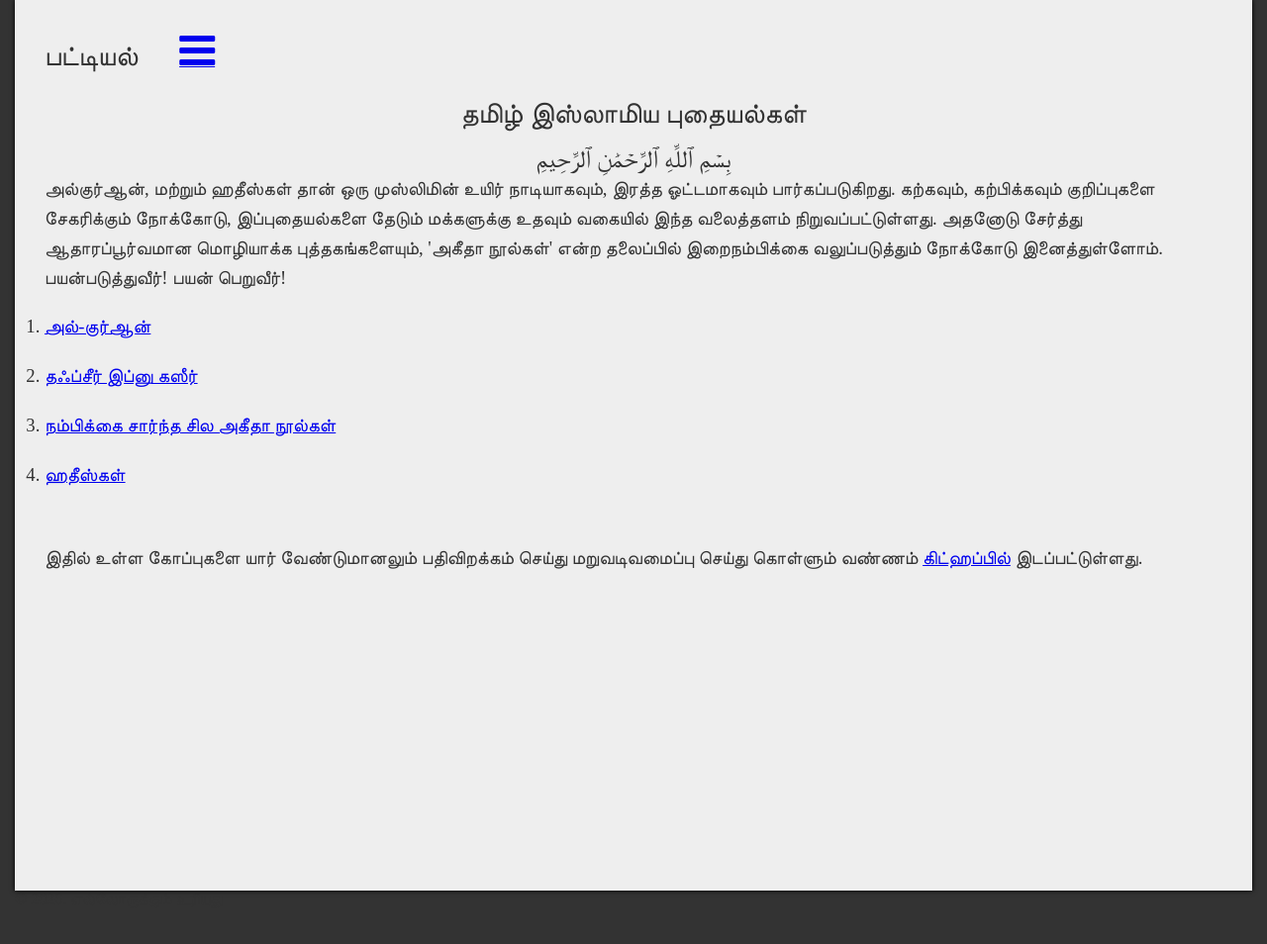
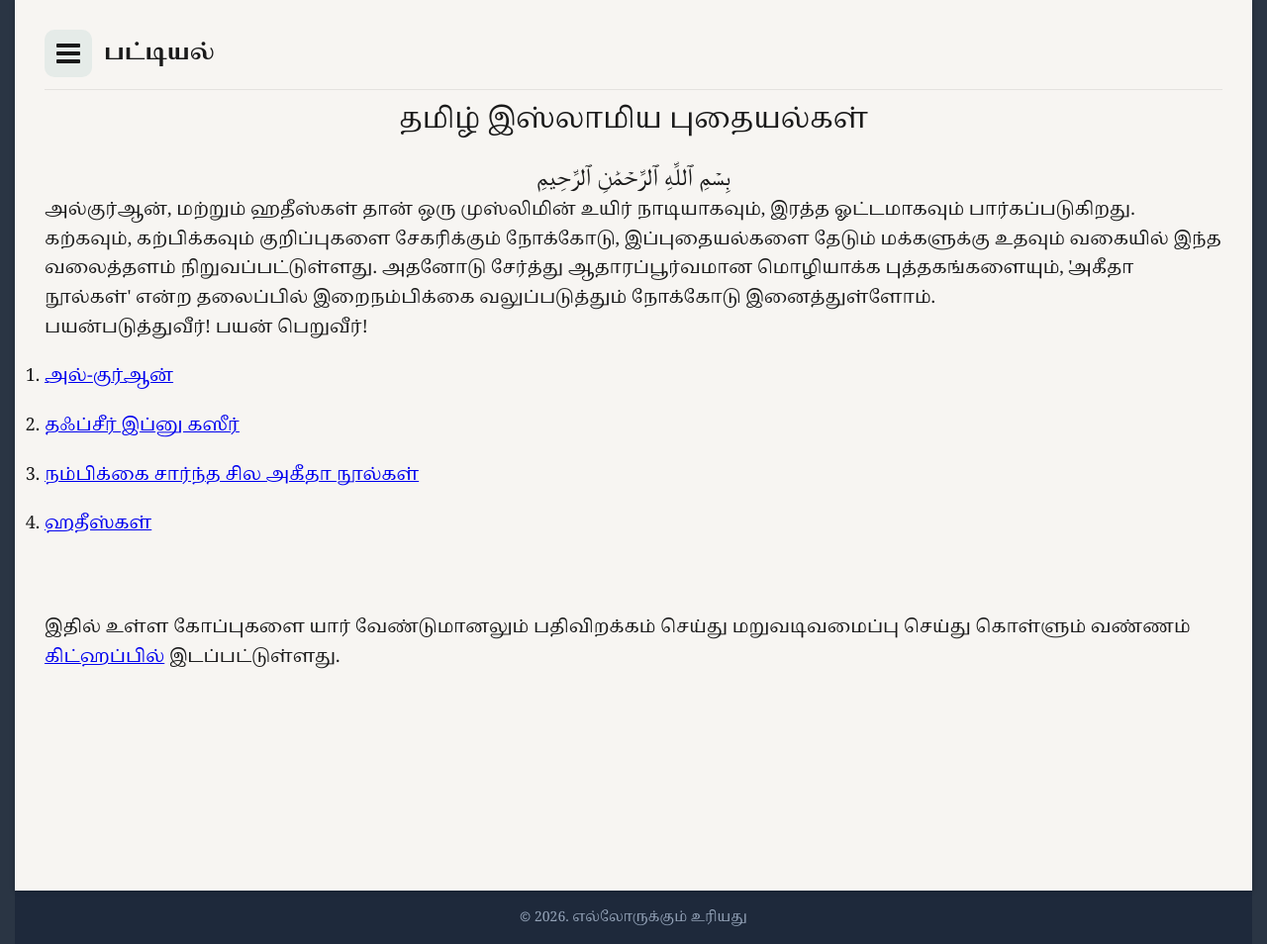
Before and after one commit to codeforweb/tamilislam, a Jekyll site: the page built from index.html, in a window 1280 px wide. Shown: the whole page at 99% size. Built offline with Jekyll 4.4.1, drawn with Linux system fonts in a browser that asks for light colours; before the commit the page ends 918 px from its top, so only the background shows below that.

Commit message:
dev with cursor

```diff
--- a/_includes/footer.html
+++ b/_includes/footer.html
@@ -3,11 +3,32 @@
 </footer>
 
 <script type="text/javascript">
+(function () {
+  var btn = document.getElementById('sidebutton');
+  var content = document.querySelector('.content');
+  if (!btn || !content) return;
 
-  document.getElementById('sidebutton').onclick = function(e){
- 		var element = document.getElementsByClassName("content")[0];
-  	element.classList.toggle("isOpen");
-  	return false;
+  function setMenuOpen(open) {
+    content.classList.toggle('isOpen', open);
+    btn.setAttribute('aria-expanded', open ? 'true' : 'false');
+    document.body.classList.toggle('menu-open', open);
   }
 
+  btn.addEventListener('click', function (e) {
+    e.preventDefault();
+    setMenuOpen(!content.classList.contains('isOpen'));
+  });
+
+  document.addEventListener('keydown', function (e) {
+    if (e.key === 'Escape' && content.classList.contains('isOpen')) {
+      setMenuOpen(false);
+    }
+  });
+
+  window.addEventListener('resize', function () {
+    if (window.matchMedia('(min-width: 769px)').matches) {
+      setMenuOpen(false);
+    }
+  });
+})();
 </script>
--- a/_includes/header.html
+++ b/_includes/header.html
@@ -1,4 +1,8 @@
 <head>
+	<meta charset="utf-8">
+	<meta name="viewport" content="width=device-width, initial-scale=1, viewport-fit=cover">
+	<meta name="theme-color" content="#243447">
+	<meta name="color-scheme" content="light">
 	<link rel="stylesheet" href="{{ site.baseurl }}/css/layout.css">
 
 	<link rel="stylesheet" href="{{ site.baseurl }}/css/select.css">
--- a/_includes/sidebar.html
+++ b/_includes/sidebar.html
@@ -1,4 +1,4 @@
-	  <div class='sidebar tamil'>
+	  <div class='sidebar tamil' id="site-sidebar">
 	    <div class='title'>
 	     <a href="{{ site.baseurl }}/" style="color: white"> முகப்பு</a>
 	    </div>
--- a/_layouts/default.html
+++ b/_layouts/default.html
@@ -1,5 +1,5 @@
 <!DOCTYPE html>
-<html>
+<html lang="ta">
 	{% include header.html %}
   <body>
 	<div class='wrapper'>
@@ -7,8 +7,11 @@
 
 	  <div class='content'>
 
-	    <h1 style="display: inline;">பட்டியல்</h1> &nbsp; &nbsp;<a class='button' href="#" id="sidebutton"></a>
-	    <h1>{{ page.title }}</h1>
+	    <div class="content-toolbar" role="banner">
+	      <a class="button menu-toggle" href="#" id="sidebutton" aria-label="வழிசெலுத்தல் மெனுவைத் திற" aria-expanded="false" aria-controls="site-sidebar"></a>
+	      <h1 class="toolbar-title">பட்டியல்</h1>
+	    </div>
+	    <h1 class="page-title">{{ page.title }}</h1>
 
 	  	{{content}}
 	  </div>
--- a/css/layout.css
+++ b/css/layout.css
@@ -9,6 +9,15 @@
 
 /*See https://fontawesome.com/v4.7.0/icons/*/
 
+:root {
+  --sidebar-width: 220px;
+  --content-bg: #f7f5f2;
+  --content-fg: #1a1a1a;
+  --sidebar-bg: #243447;
+  --sidebar-border: #1a2836;
+  --accent: #0f766e;
+}
+
 *, *:before, *:after {
   margin: 0;
   padding: 0;
@@ -16,7 +25,8 @@
 }
 
 html, body {
-  height: 100vh;
+  min-height: 100%;
+  min-height: 100dvh;
 }
 
 html {
@@ -30,70 +40,145 @@
 
 
 body {
-  font-family: 'Noto Serif Tamil, Noto Sans Tamil, Latha,Helmet, Atkinson Hyperlegible, Freesans,Helvetica,Arial,sans-serif';
-  color: #333;
-  background: #333;
+  font-family: "Noto Serif Tamil", "Noto Sans Tamil", Latha, "Atkinson Hyperlegible", Helvetica, Arial, sans-serif;
+  color: var(--content-fg);
+  background: #2a3544;
   overflow-x: hidden;
 }
 
 .wrapper {
   display: flex;
   min-height: 100%;
+  min-height: 100dvh;
+  position: relative;
 }
 
 .sidebar {
   position: absolute;
-  width: 220px;
+  left: 0;
+  top: 0;
+  width: var(--sidebar-width);
+  min-height: 100%;
+  background: var(--sidebar-bg);
+  border-right: 1px solid var(--sidebar-border);
 }
 
 .content {
   flex: 1;
   padding: 30px;
-  background: #eee;
-  box-shadow: 0 0 5px black;
+  padding: 30px max(30px, env(safe-area-inset-right)) 30px max(30px, env(safe-area-inset-left));
+  background: var(--content-bg);
+  color: var(--content-fg);
+  box-shadow: 0 0 5px rgba(0, 0, 0, 0.25);
   transform: translate3d(0, 0, 0);
-  transition: transform .3s;
+  transition: transform 0.3s ease;
+  position: relative;
+  z-index: 2;
+  width: 100%;
+  max-width: 100%;
 }
 
 .content.isOpen {
-  transform: translate3d(220px, 0, 0);
+  transform: translate3d(var(--sidebar-width), 0, 0);
 }
 
 a.button {
   cursor: pointer;
-  padding: 12px 26px;
-  content: '\f0c9';
+  display: inline-flex;
+  align-items: center;
+  justify-content: center;
+  min-width: 48px;
+  min-height: 48px;
+  padding: 8px;
+  border-radius: 10px;
+  text-decoration: none;
+  color: var(--content-fg);
+  background: rgba(15, 118, 110, 0.08);
+  transition: background 0.2s ease, color 0.2s ease;
+}
 
+a.button:hover {
+  background: rgba(15, 118, 110, 0.15);
 }
 
 a.button:focus {
-  outline: 1px dashed red;
+  outline: 2px solid var(--accent);
+  outline-offset: 2px;
+}
+
+a.button:focus:not(:focus-visible) {
+  outline: none;
+}
+
+a.button:focus-visible {
+  outline: 2px solid var(--accent);
+  outline-offset: 2px;
 }
 
 .button:before {
   content: '\f0c9';
-  font: 42px fontawesome;
+  font: 28px FontAwesome;
+}
+
+.content-toolbar {
+  display: flex;
+  align-items: center;
+  gap: 12px;
+  flex-wrap: wrap;
+  margin-bottom: 8px;
+  padding-bottom: 12px;
+  border-bottom: 1px solid rgba(0, 0, 0, 0.08);
+}
+
+.toolbar-title {
+  margin: 0;
+  font-size: clamp(1.1rem, 4vw, 1.35rem);
+  font-weight: 600;
+  text-align: left;
+  flex: 1;
+  min-width: 0;
+}
+
+h1.page-title {
+  margin: 12px 0 20px;
+  font-size: clamp(1.25rem, 4.5vw, 1.75rem);
+  font-weight: 500;
+  text-align: center;
+  line-height: 1.35;
 }
 
 /* Demo Navigation */
 .title {
-  font-size: 21px;
-  line-height: 50px;
+  position: relative;
+  font-size: clamp(1rem, 3.5vw, 1.15rem);
+  line-height: 1.3;
+  min-height: 52px;
+  display: flex;
+  align-items: center;
+  justify-content: center;
   text-align: center;
-  text-transform: uppercase;
-  letter-spacing: 7px;
-  color: #eee;
-  border-bottom: 1px solid #222;
-  background: #2a2a2a;
+  letter-spacing: 0.12em;
+  color: #f1f5f9;
+  border-bottom: 1px solid var(--sidebar-border);
+  background: rgba(0, 0, 0, 0.2);
+  padding: 10px 8px;
+}
+
+.title a {
+  position: relative;
+  color: inherit;
+  text-decoration: none;
 }
 
 .nav li a {
   position: relative;
   display: block;
-  padding: 20px 0 20px 50px;
-  font-size: 21px;
-  color: #eee;
-  border-bottom: 1px solid #222;
+  padding: 16px 12px 16px 48px;
+  font-size: clamp(1rem, 3.2vw, 1.15rem);
+  line-height: 1.4;
+  color: #e2e8f0;
+  border-bottom: 1px solid var(--sidebar-border);
+  -webkit-tap-highlight-color: transparent;
 }
 
 .nav li a:before {
@@ -142,8 +227,8 @@
 }
 
 .nav li a.active {
-  box-shadow: inset 5px 0 0 #5b5, inset 6px 0 0 #222;
-  background: #444;
+  box-shadow: inset 4px 0 0 var(--accent);
+  background: rgba(255, 255, 255, 0.06);
 }
 
 .title a:before{
@@ -174,9 +259,9 @@
 .pagelist li {margin-top: 20px; }
 .pagelist ul{line-height:180%}
 
-.tamil {font-size: 14pt;line-height : 1.6em }
-.tamil1 {font-size: 14pt;line-height : 1.6em }
-.arabic {text-align: right; direction: rtl; unicode-bidi: embed;font-size: 25px;}
+.tamil { font-size: clamp(15px, 3.6vw, 18px); line-height: 1.65; }
+.tamil1 { font-size: clamp(15px, 3.6vw, 18px); line-height: 1.65; }
+.arabic { text-align: right; direction: rtl; unicode-bidi: embed; font-size: clamp(1.25rem, 5vw, 1.55rem); line-height: 1.5; }
 .arabic1 {font-size: 18px;}
 .notes li{border:0px;font-size: 8pt;}
 .hide{display:none}
@@ -284,18 +369,124 @@
     transition: 0s
 }
 
-@media (min-width: 320px) and (max-width: 480px) {
+footer {
+  text-align: center;
+  padding: 16px 12px calc(16px + env(safe-area-inset-bottom));
+  font-size: 0.875rem;
+  color: #94a3b8;
+  background: #1e293b;
+}
+
+@media (max-width: 768px) {
+  :root {
+    --sidebar-width: min(288px, 86vw);
+  }
+
+  body.menu-open {
+    overflow: hidden;
+    touch-action: none;
+  }
+
   .sidebar {
-    width: 20px;
-    display: none;
+    position: fixed;
+    left: 0;
+    top: 0;
+    bottom: 0;
+    z-index: 1;
+    width: var(--sidebar-width);
+    overflow-y: auto;
+    -webkit-overflow-scrolling: touch;
+    overscroll-behavior: contain;
+    box-shadow: 4px 0 24px rgba(0, 0, 0, 0.2);
   }
+
   .content {
-  flex: 1;
-  padding: 10px;
+    z-index: 2;
+    padding: 16px max(16px, env(safe-area-inset-right)) 24px max(16px, env(safe-area-inset-left));
+    padding-top: max(16px, env(safe-area-inset-top));
+    box-shadow: none;
+    border-radius: 0;
+    min-height: 100dvh;
   }
-.nav ul{line-height:180%}
-.pagelist ul{line-height:180%}
 
+  .button:before {
+    font-size: 24px;
+  }
+
+  h1 {
+    font-size: clamp(1.2rem, 5vw, 1.5rem);
+  }
+
+  .nav ul {
+    line-height: 1.65;
+  }
+
+  .pagelist ul {
+    line-height: 1.65;
+  }
+
+  .pagelist li {
+    margin-top: 14px;
+  }
+
+  input[type="text"] {
+    width: 100%;
+    max-width: 100%;
+    box-sizing: border-box;
+  }
+
+  .searchBtn {
+    width: 100%;
+    max-width: 100%;
+    box-sizing: border-box;
+  }
+
+  #tblcontainer {
+    display: block;
+  }
+
+  .tblrow {
+    display: flex;
+    flex-wrap: wrap;
+    align-items: stretch;
+    gap: 8px;
+    padding: 10px 0;
+    border-bottom: 1px dotted #333;
+  }
+
+  .left,
+  .right,
+  .middle,
+  .ayath,
+  .number {
+    display: block;
+    width: 100% !important;
+    border: none;
+    padding: 8px 4px;
+  }
+
+  .ayath {
+    font-size: clamp(1rem, 3.5vw, 1.15rem);
+  }
+
+  #searchForm select,
+  #searchForm input {
+    width: 100%;
+    max-width: 100%;
+    box-sizing: border-box;
+    padding: 12px;
+    margin-top: 8px;
+    border: 1px solid #ccc;
+    border-radius: 8px;
+    font-size: 16px;
+  }
+}
+
+@media (min-width: 769px) {
+  body.menu-open {
+    overflow: visible;
+    touch-action: auto;
+  }
 }
 
 #searchForm legend {
@@ -304,15 +495,22 @@
   text-align: center;
   margin-bottom: 10px;
 }
+
 #searchForm label {
   font-weight: bold;
   margin-top: 10px;
 }
- #searchForm select, input {
+
+@media (min-width: 769px) {
+  #searchForm select,
+  #searchForm input[type="text"],
+  #searchForm input:not([type]) {
     width: 30%;
+    max-width: 360px;
     padding: 10px;
     margin-top: 5px;
     border: 1px solid #ccc;
     border-radius: 5px;
     font-size: 1em;
   }
+}
--- a/css/select.css
+++ b/css/select.css
@@ -141,3 +141,10 @@
 :root:lang(iw) .select select {
   padding: .75em .75em .75em 2em;
 }
+
+@media (max-width: 768px) {
+  .select {
+    width: 100%;
+    max-width: 100%;
+  }
+}
```
Lines whose indentation alone changed are shown as unchanged.
